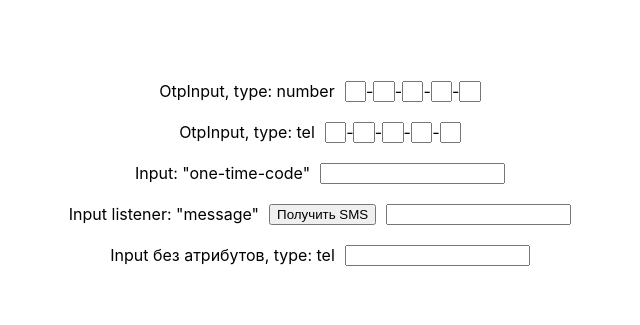
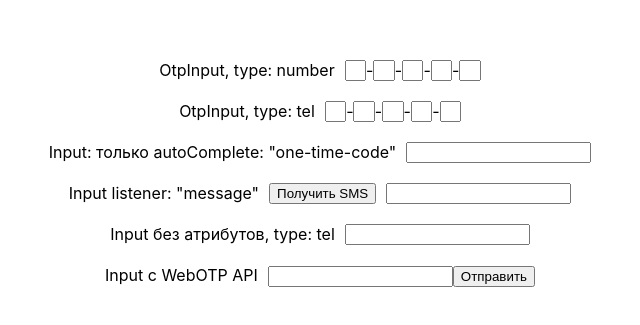
Before and after one commit to romka008/react-otp-input-example, a React (Create React App) app: page / in a window 1280 px wide. Shown: the part 227-552 px from the top of the page, without its empty margins (320-960 px from the left). Built offline with nearby package versions, Linux system fonts and the light colour scheme.

Commit message:
Добавлен input c WebOTP API

```diff
--- a/src/App.tsx
+++ b/src/App.tsx
@@ -3,6 +3,7 @@ import OtpInput from "react-otp-input";
 
 import "./App.css";
 import {AutoCompleteInput} from "./AutoCompleteInput/AutoCompleteInput";
+import {InputWebOTP} from "./InputWebOTP/InputWebOTP";
 
 export default function App() {
     const [otp, setOtp] = useState("");
@@ -32,7 +33,7 @@ export default function App() {
                 />
             </div>
             <div style={{display: "flex", gap: "10px"}}>
-                <label>Input: "one-time-code"</label>
+                <label>Input: только autoComplete: "one-time-code"</label>
                 <input type="tel" autoComplete="one-time-code" />
             </div>
             <div style={{display: "flex", gap: "10px"}}>
@@ -43,6 +44,10 @@ export default function App() {
                 <label>Input без атрибутов, type: tel</label>
                 <input type="tel" />
             </div>
+            <div style={{display: "flex", gap: "10px"}}>
+                <label>Input c WebOTP API</label>
+                <InputWebOTP />
+            </div>
         </div>
     );
 }
--- /dev/null
+++ b/src/InputWebOTP/InputWebOTP.tsx
@@ -0,0 +1,58 @@
+import {FormEvent, useEffect, useRef, useState} from "react";
+
+export const InputWebOTP = () => {
+    const [inputValue, setInputValue] = useState("");
+    const formRef = useRef<HTMLFormElement>(null);
+
+    useEffect(() => {
+        // Feature detection
+        if ("OTPCredential" in window) {
+            const form = formRef.current;
+            //Allows us to cancel the web API if the form is submitted manually
+            const ac = new AbortController();
+            const handler = () => {
+                ac.abort();
+            };
+            form?.addEventListener("submit", handler);
+
+            //Let the browser listen for any sms message containing an OTP code.
+            navigator.credentials
+                .get({
+                    // @ts-ignore
+                    otp: {transport: ["sms"]},
+                    signal: ac.signal
+                })
+                .then((otp: any) => {
+                    //set the state and submit the form automatically
+                    setInputValue(otp.code);
+                    alert(otp.code);
+                    form?.submit();
+                })
+                .catch(err => {
+                    console.log(err);
+                    alert(`Ошибочка ${err}`);
+                });
+
+            //Cleanup useEffect
+            return () => {
+                if (!form) return;
+                form.removeEventListener("submit", handler);
+            };
+        }
+    }, []);
+
+    const handleInputChange = (e: any) => {
+        setInputValue(e.target.value);
+    };
+
+    const handleConfirmCode = (e: FormEvent) => {
+        e.preventDefault();
+        alert(`Нажата кнопка отправить, ${inputValue}`);
+    };
+    return (
+        <form ref={formRef}>
+            <input type="tel" value={inputValue} autoComplete="one-time-code" onChange={handleInputChange} />
+            <button onClick={handleConfirmCode}>Отправить</button>
+        </form>
+    );
+};
```
